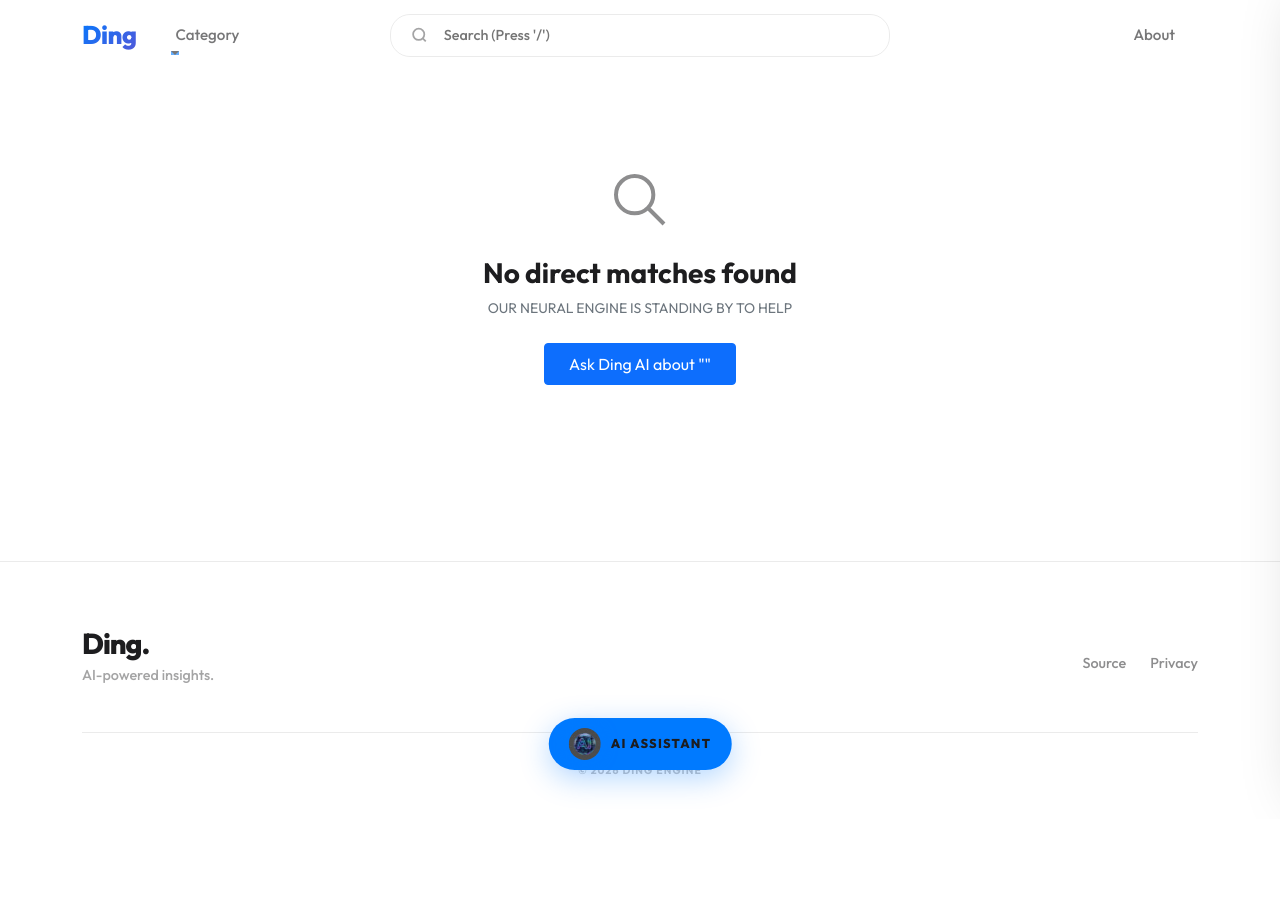
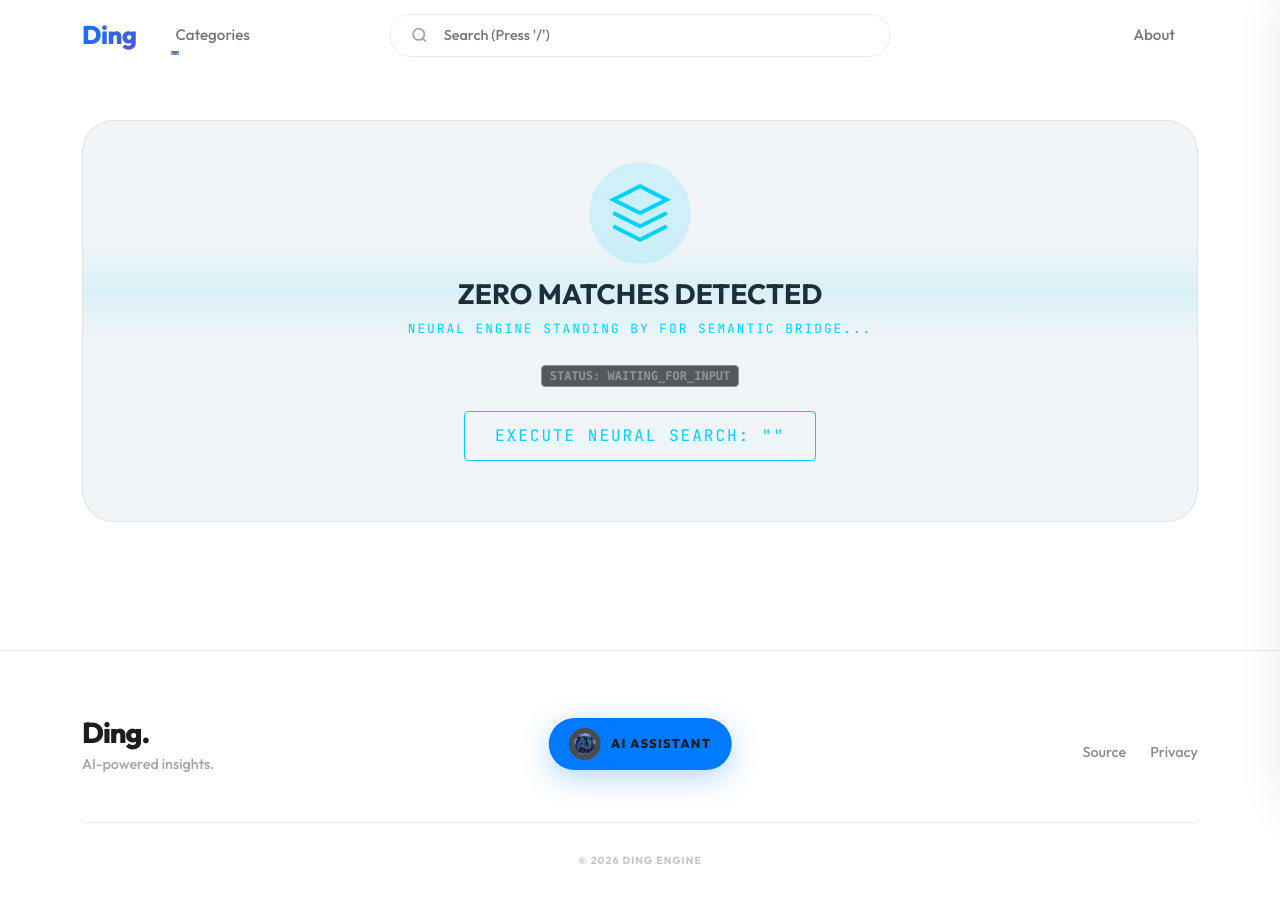
Before and after one commit to Viktorpav/iooding, a Django app: page / in a window 1280 px wide. Before the commit the page ends 792 px from the top, so only its background shows below. Run offline with Django 3.2, Linux system fonts and the light colour scheme; data that the repository does not hold is empty; some libraries are stand-ins or nearby versions.

Commit message:
style fixes

```diff
--- a/static/css/style.css
+++ b/static/css/style.css
@@ -10,15 +10,22 @@
     --radius: 20px;
     --shadow: 0 8px 32px rgba(0, 0, 0, 0.08);
     --header-height: 72px;
+    --accent: #00d2ff;
+    --accent-gradient: linear-gradient(135deg, #00d2ff, #3a7bd5);
+    --glass: rgba(255, 255, 255, 0.7);
+    --glass-border: rgba(255, 255, 255, 0.4);
+    --mono: 'JetBrains Mono', monospace;
 }
 
 @media (prefers-color-scheme: dark) {
     :root {
-        --bg: #000000;
+        --bg: #030303;
         --text: #ffffff;
-        --surface: #121212;
+        --surface: #0a0a0a;
         --border: rgba(255, 255, 255, 0.1);
-        --shadow: 0 8px 32px rgba(0, 0, 0, 0.4);
+        --shadow: 0 8px 64px rgba(0, 0, 0, 0.6);
+        --glass: rgba(10, 10, 10, 0.8);
+        --glass-border: rgba(255, 255, 255, 0.08);
     }
 }
 
@@ -224,9 +231,125 @@ main.container {
     transition: all 0.4s cubic-bezier(0.16, 1, 0.3, 1);
 }
 
+/* --- Dropdown Enhancements --- */
+.dropdown-menu {
+    border: 1px solid var(--glass-border) !important;
+    background: var(--glass) !important;
+    backdrop-filter: blur(24px) saturate(180%) !important;
+    -webkit-backdrop-filter: blur(24px) saturate(180%) !important;
+}
+
+.dropdown-item .description {
+    font-size: 0.75rem;
+    opacity: 0.7 !important;
+    font-weight: 400;
+    line-height: 1.2;
+    margin-top: 2px;
+    color: var(--text);
+}
+
+.dropdown-item:hover .description {
+    opacity: 1 !important;
+}
+
+/* --- Neural HUD (Empty State) --- */
+.neural-hud {
+    background: var(--surface);
+    border: 1px solid var(--border);
+    border-radius: 32px;
+    padding: 60px 40px;
+    position: relative;
+    overflow: hidden;
+    text-align: center;
+}
+
+.neural-hud::before {
+    content: '';
+    position: absolute;
+    top: 0;
+    left: 0;
+    width: 100%;
+    height: 100%;
+    background: repeating-linear-gradient(0deg, rgba(0, 210, 255, 0.03) 0px, rgba(0, 210, 255, 0.03) 1px, transparent 1px, transparent 2px);
+    pointer-events: none;
+}
+
+.hud-scanner {
+    position: absolute;
+    top: -100%;
+    left: 0;
+    width: 100%;
+    height: 100px;
+    background: linear-gradient(to bottom, transparent, rgba(0, 210, 255, 0.1), transparent);
+    animation: scan 4s linear infinite;
+}
+
+@keyframes scan {
+    0% { top: -100%; }
+    100% { top: 100%; }
+}
+
+.hud-icon {
+    position: relative;
+    display: inline-block;
+    margin-bottom: 2rem;
+}
+
+.hud-pulse {
+    position: absolute;
+    top: 50%;
+    left: 50%;
+    transform: translate(-50%, -50%);
+    width: 100px;
+    height: 100px;
+    background: var(--accent);
+    border-radius: 50%;
+    opacity: 0.1;
+    animation: hud-pulse 2s infinite;
+}
+
+@keyframes hud-pulse {
+    0% { transform: translate(-50%, -50%) scale(0.5); opacity: 0.3; }
+    100% { transform: translate(-50%, -50%) scale(1.5); opacity: 0; }
+}
+
+.geek-text {
+    font-family: var(--mono);
+    text-transform: uppercase;
+    letter-spacing: 2px;
+    font-size: 0.8rem;
+    color: var(--accent);
+}
+
+.geek-btn {
+    background: transparent;
+    border: 1px solid var(--accent);
+    color: var(--accent);
+    font-family: var(--mono);
+    text-transform: uppercase;
+    letter-spacing: 2px;
+    padding: 12px 30px;
+    border-radius: 4px;
+    position: relative;
+    overflow: hidden;
+    transition: all 0.3s;
+}
+
+.geek-btn:hover {
+    background: var(--accent);
+    color: #000;
+    box-shadow: 0 0 20px var(--accent);
+}
+
+.geek-btn span {
+    position: relative;
+    z-index: 1;
+}
+
 .card:hover {
     transform: translateY(-8px);
     box-shadow: 0 24px 48px rgba(0, 0, 0, 0.15);
+    border-color: var(--primary);
 }
 
 /* --- AI System: Sidebar & Widgets --- */
--- a/templates/base.html
+++ b/templates/base.html
@@ -31,24 +31,24 @@
         <ul class="navbar-nav d-none d-lg-flex">
           <li class="nav-item dropdown">
             <a class="nav-link dropdown-toggle" href="#" id="categoryDropdown" role="button" data-bs-toggle="dropdown">
-              Category
+              Categories
             </a>
             <ul class="dropdown-menu border-0 shadow-lg p-3" aria-labelledby="categoryDropdown"
-              style="background: var(--surface); backdrop-filter: blur(20px); border-radius: 16px; min-width: 240px;">
+              style="min-width: 280px;">
               <li>
-                <h6 class="dropdown-header opacity-50 small fw-bold text-uppercase mb-2">Technical Core</h6>
+                <h6 class="dropdown-header opacity-50 small fw-bold text-uppercase mb-2" style="letter-spacing: 0.1em;">Technical Core</h6>
               </li>
-              <li><a class="dropdown-item rounded-3 mb-1" href="{% url 'blog:post_tag' tag_slug='linux' %}">
-                  <span class="d-block fw-bold small">Enterprise Linux</span>
-                  <span class="d-block opacity-50 smallest">Kernel monitoring & Shell architecture</span>
+              <li><a class="dropdown-item rounded-3 mb-1 p-2" href="{% url 'blog:post_tag' tag_slug='linux' %}">
+                  <span class="d-block fw-bold small text-primary">Enterprise Linux</span>
+                  <span class="description d-block">Kernel monitoring & Shell architecture</span>
                 </a></li>
-              <li><a class="dropdown-item rounded-3 mb-1" href="{% url 'blog:post_tag' tag_slug='kubernetes' %}">
-                  <span class="d-block fw-bold small">Orchestration</span>
-                  <span class="d-block opacity-50 smallest">K8s clusters & Container strategy</span>
+              <li><a class="dropdown-item rounded-3 mb-1 p-2" href="{% url 'blog:post_tag' tag_slug='kubernetes' %}">
+                  <span class="d-block fw-bold small text-primary">Orchestration</span>
+                  <span class="description d-block">K8s clusters & Container strategy</span>
                 </a></li>
-              <li><a class="dropdown-item rounded-3" href="{% url 'blog:post_tag' tag_slug='ai' %}">
-                  <span class="d-block fw-bold small">Neural Intelligence</span>
-                  <span class="d-block opacity-50 smallest">Local Inference & Vector Search</span>
+              <li><a class="dropdown-item rounded-3 p-2" href="{% url 'blog:post_tag' tag_slug='ai' %}">
+                  <span class="d-block fw-bold small text-primary">Neural Intelligence</span>
+                  <span class="description d-block">Local Inference & Vector Search</span>
                 </a></li>
             </ul>
           </li>
--- a/templates/post_list.html
+++ b/templates/post_list.html
@@ -45,20 +45,22 @@
 	</div>
 </div>
 {% empty %}
-<div class="empty-state-ai">
-	<div class="glass-alert p-5 text-center">
-		<div class="mb-4">
-			<svg width="64" height="64" viewBox="0 0 24 24" fill="none" stroke="currentColor" stroke-width="1.5"
-				class="opacity-50">
-				<path d="M21 21l-6-6m2-5a7 7 0 11-14 0 7 7 0 0114 0z" />
-			</svg>
-		</div>
-		<h3 class="fw-bold">No direct matches found</h3>
-		<p class="text-muted mb-4 small text-uppercase letter-spacing-1">Our neural engine is standing by to help</p>
-		<button onclick="sendQuickAction('Tell me about {{ query }}')" class="btn btn-primary px-4 py-2">
-			Ask Ding AI about "{{ query }}"
-		</button>
+<div class="neural-hud">
+	<div class="hud-scanner"></div>
+	<div class="hud-icon">
+		<div class="hud-pulse"></div>
+		<svg width="64" height="64" viewBox="0 0 24 24" fill="none" stroke="var(--accent)" stroke-width="1.5">
+			<path d="M12 2L2 7l10 5 10-5-10-5zM2 17l10 5 10-5M2 12l10 5 10-5" />
+		</svg>
 	</div>
+	<h3 class="fw-bold mb-2">ZERO MATCHES DETECTED</h3>
+	<p class="geek-text mb-4">Neural Engine standing by for semantic bridge...</p>
+	<div class="mb-4">
+		<span class="badge bg-dark border border-secondary text-secondary opacity-75 font-monospace">STATUS: WAITING_FOR_INPUT</span>
+	</div>
+	<button onclick="sendQuickAction('Initialize neural search for: {{ query }}')" class="geek-btn">
+		<span>EXECUTE NEURAL SEARCH: "{{ query }}"</span>
+	</button>
 </div>
 {% endfor %}
 
```
